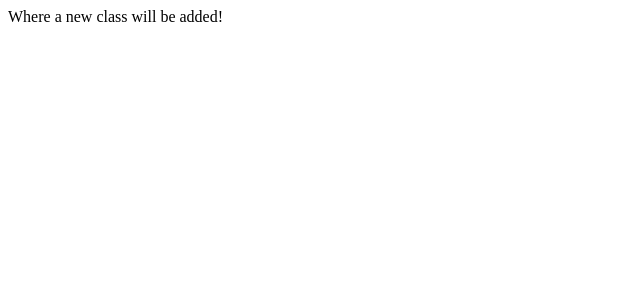
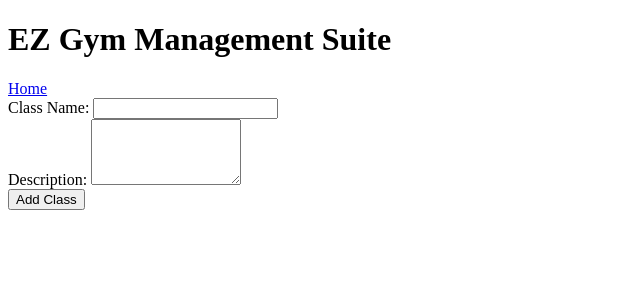
Before and after one commit to davidmacarabrown/gym_management_app, a Flask app: page /classes/new in a window 1280 px wide. Shown: the top 300 px of the page, without its empty margins (0-640 px from the left). Run offline with Flask 2, Linux system fonts and the light colour scheme.

Commit message:
add class page working, class added to DB and redirect to /classes shows the new class added

```diff
--- a/controllers/gym_class_controller.py
+++ b/controllers/gym_class_controller.py
@@ -20,3 +20,11 @@ def show_class(id):
 @gym_class_blueprint.route("/classes/new")
 def add_class():
     return render_template("/gym_class/new.html")
+
+@gym_class_blueprint.route("/classes", methods = ["POST"])
+def save_class():
+    class_name = request.form["name"]
+    class_description = request.form["description"]
+    gym_class = GymClass(class_name, class_description)
+    gym_class_repository.create_class(gym_class)
+    return redirect("/classes")
--- a/templates/gym_class/new.html
+++ b/templates/gym_class/new.html
@@ -1 +1,17 @@
-Where a new class will be added!
+{% extends "base.html" %}
+
+{% block content %}
+
+<div>
+    <div>
+        <form action="/classes" method="post">
+            <label for="name">Class Name:</label>
+            <input type="text" name="name" id="name" required><br>
+            <label for="description">Description:</label>
+            <textarea name="description" id="description" required rows="4" cols="16"></textarea><br>
+            <button type="submit">Add Class</button>
+        </form>
+    </div>
+</div>
+
+{% endblock %}
```
